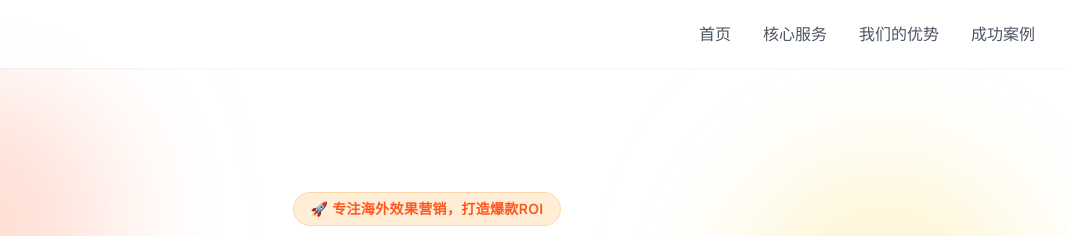
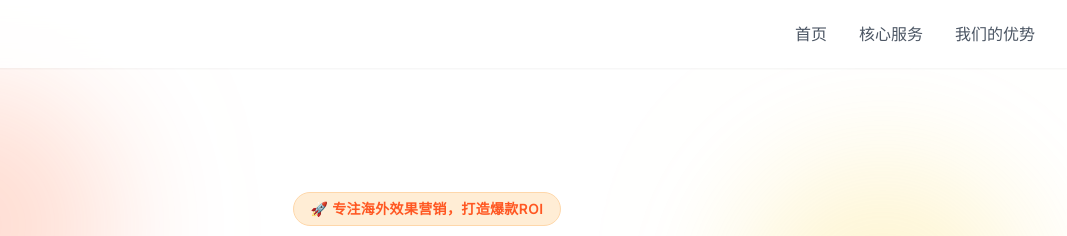
Before and after one commit to chenrenhan91-art/96PROSPERITY.TOP, a plain HTML site: page index.html in a window 1280 px wide. Shown: the top 236 px of the page, 213-1280 px from the left. Drawn offline with nearby package versions, Linux system fonts and the light colour scheme.

Commit message:
Add files via upload

```diff
--- a/index.html
+++ b/index.html
@@ -116,7 +116,6 @@
                     <a href="#home" class="text-gray-600 hover:text-brand font-medium transition">首页</a>
                     <a href="#services" class="text-gray-600 hover:text-brand font-medium transition">核心服务</a>
                     <a href="#advantages" class="text-gray-600 hover:text-brand font-medium transition">我们的优势</a>
-                    <a href="#cases" class="text-gray-600 hover:text-brand font-medium transition">成功案例</a>
                 </div>
 
                 <!-- Mobile Menu Button -->
@@ -134,7 +133,6 @@
                 <a href="#home" class="block px-3 py-3 text-gray-700 font-medium hover:bg-orange-50 hover:text-brand rounded-lg">首页</a>
                 <a href="#services" class="block px-3 py-3 text-gray-700 font-medium hover:bg-orange-50 hover:text-brand rounded-lg">核心服务</a>
                 <a href="#advantages" class="block px-3 py-3 text-gray-700 font-medium hover:bg-orange-50 hover:text-brand rounded-lg">我们的优势</a>
-                <a href="#cases" class="block px-3 py-3 text-gray-700 font-medium hover:bg-orange-50 hover:text-brand rounded-lg">成功案例</a>
             </div>
         </div>
     </nav>
```
